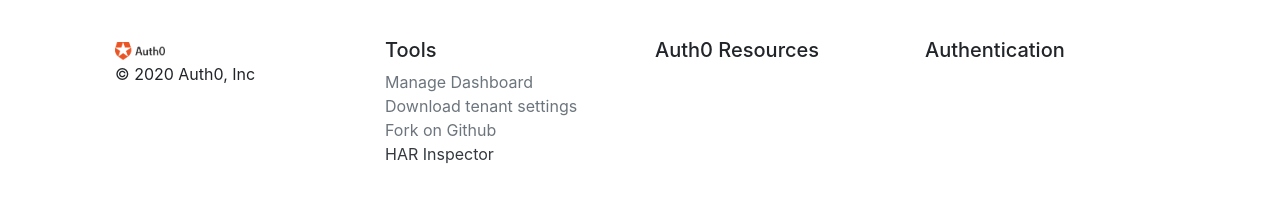
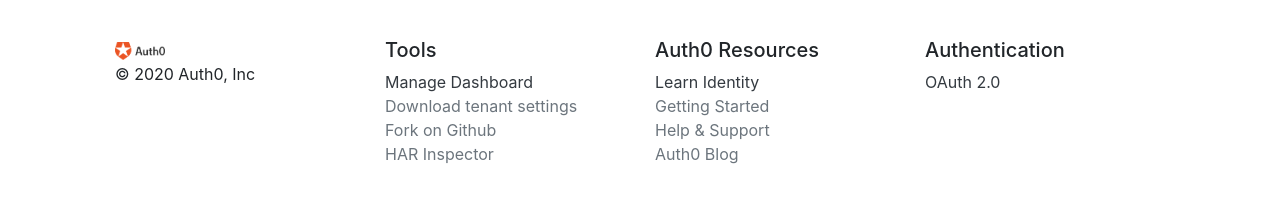
Before and after one commit to egconley/auth0-example-apps, a Next.js app: page /profile in a window 1280 px wide. Shown: the part 246-448 px from the top of the page. Built offline with nearby package versions, Linux system fonts and the light colour scheme; no server answers.

Commit message:
Fixed footer link colors

```diff
--- a/components/Footer.js
+++ b/components/Footer.js
@@ -5,14 +5,14 @@
         <Container className="pt-4 my-md-5 pt-md-5 border-top">
             <Row className="container container-fluid mx-auto">
                 <Col className="col-12 col-md">
-                    <a className="mx-auto" href="https://auth0.com"><img src="/auth0-logo-forlightbg.png" width="50px" alt="Auth0 Logo" /></a>
+                    <a className="mx-auto mb-1" href="https://auth0.com"><img src="/auth0-logo-forlightbg.png" width="50px" alt="Auth0 Logo" /></a>
                     <p>© 2020 Auth0, Inc </p>
                 </Col>
                 <Col className="col-6 col-md d-block">
                     <h5>Tools</h5>
                     <ul className="list-unstyled text-small">
                         <li>
-                            <a href="https://manage.auth0.com/#/applications" className="text-muted">Manage Dashboard</a>
+                            <a href="https://manage.auth0.com/#/applications" className="text-dark">Manage Dashboard</a>
                         </li>
                         <li>
                             <a href="https://github.com/rosnovsky/auth0-example-apps/blob/master/auth0/tenant.yaml" className="text-muted">Download tenant settings</a>
@@ -21,15 +21,34 @@
                             <a href="https://github.com/rosnovsky/auth0-example-apps" className="text-muted">Fork on Github</a>
                         </li>
                         <li>
-                            <a href="https://har.auth0.net" className="text-dark">HAR Inspector</a>
+                            <a href="https://har.auth0.net" className="text-muted">HAR Inspector</a>
                         </li>
                     </ul>
                 </Col>
                 <Col className="col-6 col-md">
                     <h5>Auth0 Resources</h5>
+                    <ul className="list-unstyled text-small">
+                        <li>
+                            <a href="https://auth0.com/docs/videos/learn-identity" className="text-dark">Learn Identity</a>
+                        </li>
+                        <li>
+                            <a href="https://auth0.com/docs/videos/get-started/" className="text-muted">Getting Started</a>
+                        </li>
+                        <li>
+                            <a href="https://support.auth0.com/" className="text-muted">Help & Support</a>
+                        </li>
+                        <li>
+                            <a href="https://auth0.com/blog/" className="text-muted">Auth0 Blog</a>
+                        </li>
+                    </ul>
                 </Col>
                 <Col className="col-6 col-md">
                     <h5>Authentication</h5>
+                    <ul className="list-unstyled text-small">
+                        <li>
+                            <a href="https://oauth.net/2/" className="text-dark">OAuth 2.0</a>
+                        </li>
+                    </ul>
                 </Col>
             </Row>
         </Container>
```
